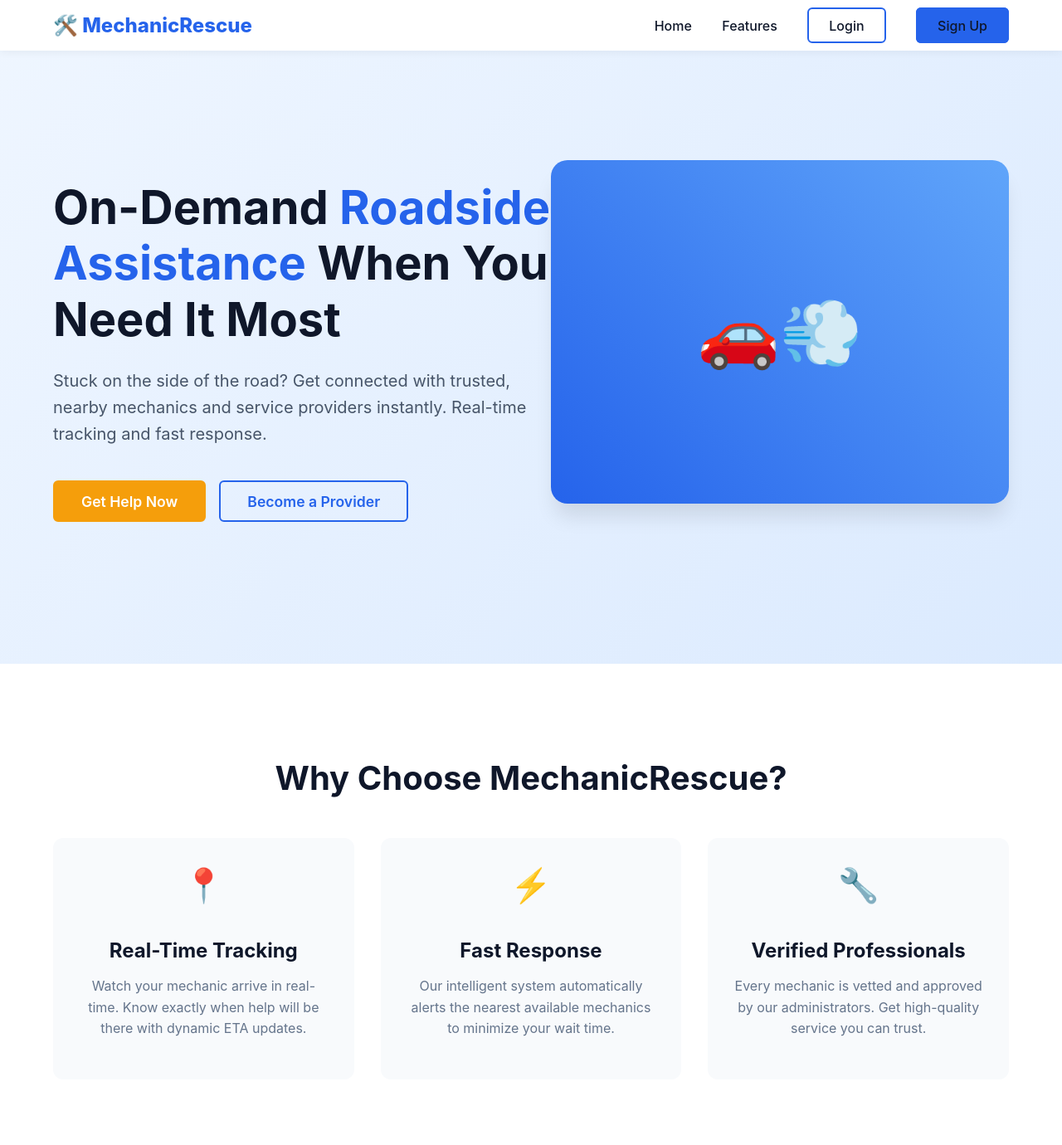
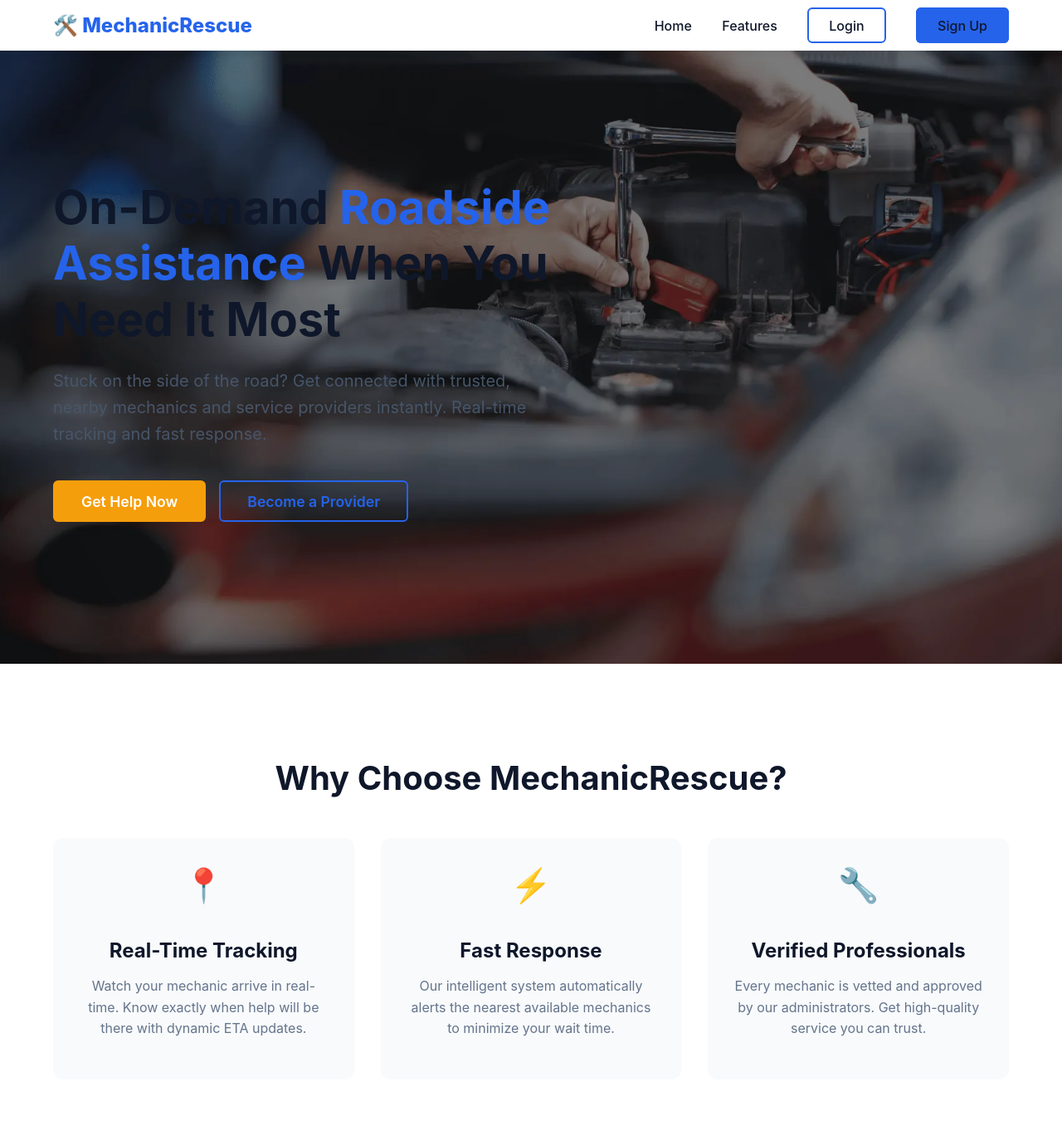
Before and after one commit to TheePrime/Fleetsimplify, a PHP site: page / in a window 1280 px wide. Shown: the top 1380 px of the page at 83% size. Run offline with PHP 8.4, Linux system fonts and the light colour scheme.

Commit message:
feat: update hero section background and remove placeholder image

```diff
--- a/index.php
+++ b/index.php
@@ -100,8 +100,12 @@
     display: flex;
     align-items: center;
     padding: 0 5%;
-            background: linear-gradient(135deg, #eff6ff 0%, #dbeafe 100%);
     margin-top: 0;
+
+    background: url('images/0_0.webp');
+    background-size: cover;
+    background-position: center;
+    background-repeat: no-repeat;
 }
 
         .hero-content {
@@ -242,12 +246,7 @@
                 <?php endif; ?>
             </div>
         </div>
-        <div class="hero-image">
-            <!-- Using a solid color placeholder with an emoji since we lack an actual image -->
-            <div style="width: 100%; aspect-ratio: 4/3; background: linear-gradient(45deg, var(--primary), #60a5fa); border-radius: 20px; display: flex; align-items: center; justify-content: center; color: white; font-size: 5rem; box-shadow: 0 20px 25px -5px rgba(0,0,0,0.1);">
-                🚗💨
-            </div>
-        </div>
+
     </section>
 
     <section id="features" class="features">
```
Lines whose indentation alone changed are shown as unchanged.
